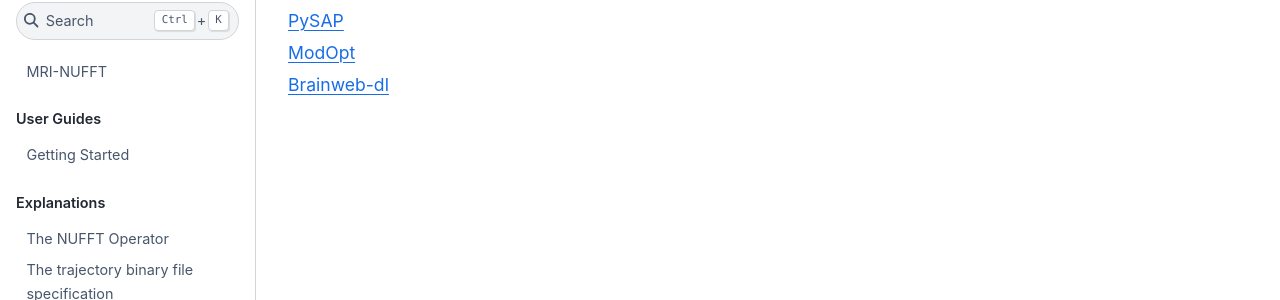
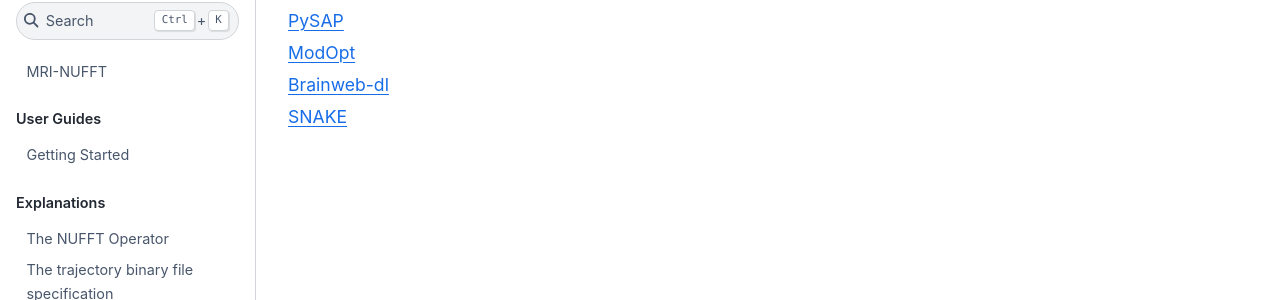
Before and after one commit to mind-inria/mri-nufft, a Sphinx documentation site: the page built from docs/misc/related.rst, in a window 1280 px wide. Shown: the part 129-429 px from the top of the page. Built offline with Sphinx 7.4.7 and the Sphinx Book theme 1.1.4, drawn with Linux system fonts in a browser that asks for light colours; pages that are not in the unit, such as notebooks, are missing from menus.

Commit message:
feat: add SNAKE to related packages

```diff
--- a/docs/misc/related.rst
+++ b/docs/misc/related.rst
@@ -8,3 +8,4 @@
     PySAP <https://cea-cosmic.github.io/pysap>
     ModOpt <https://cea-cosmic.github.io/ModOpt/>
     Brainweb-dl <http://github.com/paquiteau/brainweb-dl>
+    SNAKE <https://github.com/mind-inria/snake-fmri>
```
